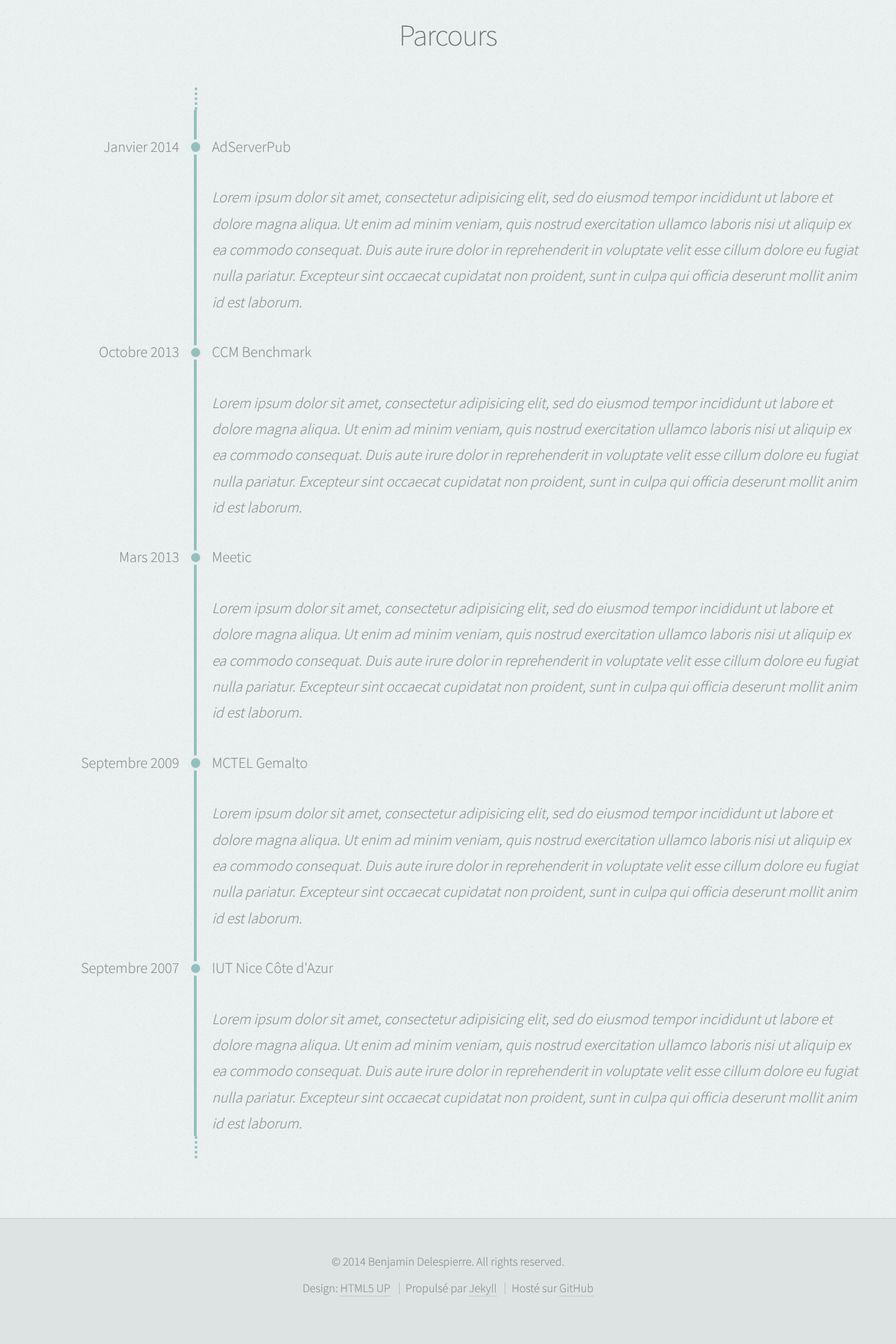
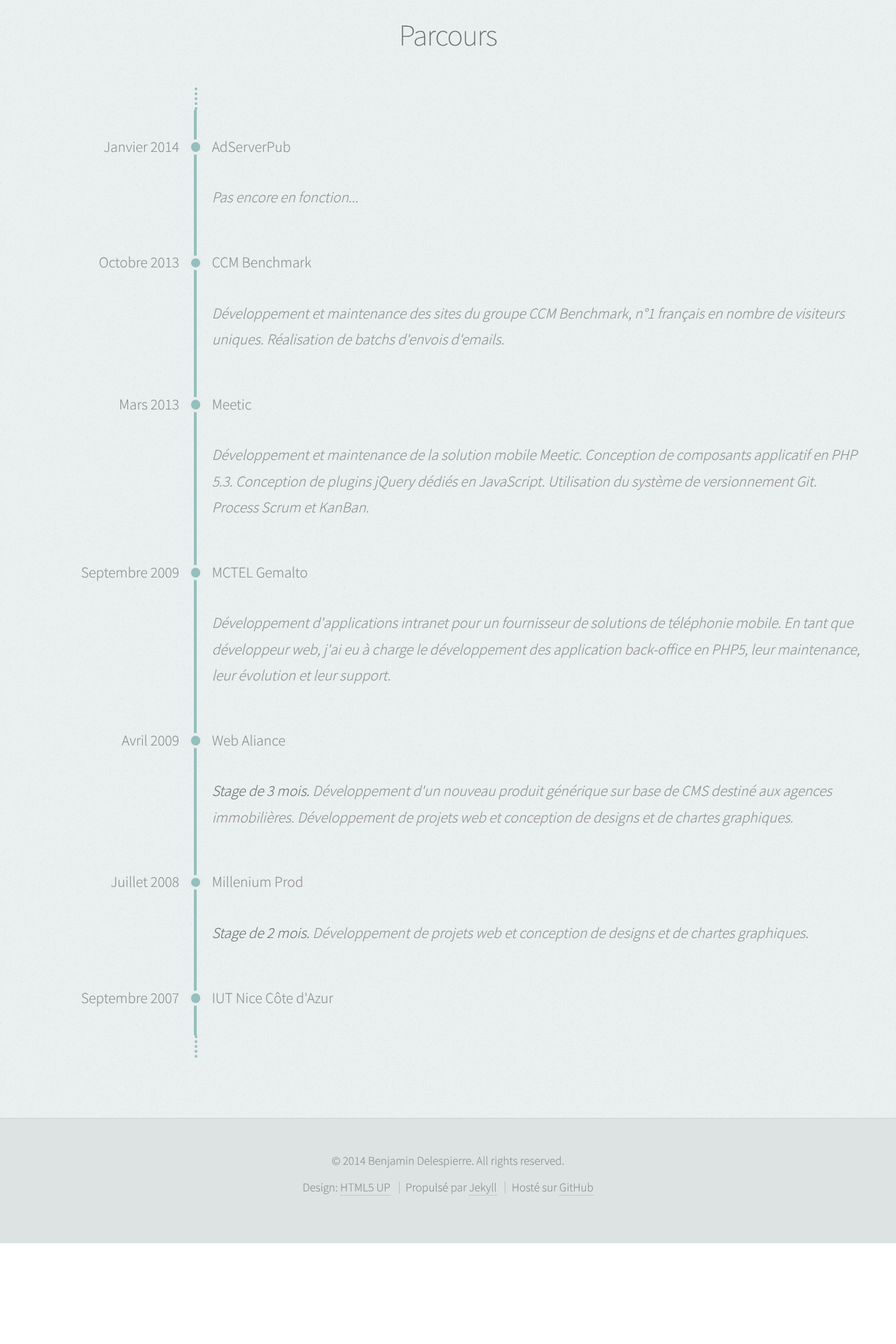
Before and after one commit to bdelespierre/bdelespierre.github.io, a Jekyll site: the page built from cv.html, in a window 1280 px wide. Shown: the part 1777-3697 px from the top of the page at 70% size. Built offline with Jekyll 4.4.1, drawn with Linux system fonts in a browser that asks for light colours; Markdown is read by kramdown in place of the engine named in the settings; after the commit the page ends 3553 px from its top, so only the background shows below that.

Commit message:
minor refactoring; curriculum completion

```diff
--- a/_layouts/main.html
+++ b/_layouts/main.html
@@ -18,7 +18,6 @@
     <script src="/js/skel.min.js"></script>
     <script src="/js/skel-panels.min.js"></script>
     <script src="/js/init.js"></script>
-    <script src="/js/jquery.inview.js" media="screen"></script>
     <!--[if lte IE 8]><script src="/js/html5shiv.js"></script><![endif]-->
     <noscript>
       <link rel="stylesheet" href="/css/skel-noscript.css" />
--- a/css/style.css
+++ b/css/style.css
@@ -1360,6 +1360,7 @@
 				{
 					margin-left: 11em;
 					margin-bottom: 0;
+					padding-bottom: 1em;
 					border-left: .2em solid #93bfbe;
 					padding-left: 1em;
 					font-style: italic;
--- a/cv.html
+++ b/cv.html
@@ -203,49 +203,29 @@
         <ul>
             <li class="animated head"><span>Janvier 2014</span><a href="http://www.adserverpub.com/">AdServerPub</a></li>
             <li class="animated content">
-                <p>Lorem ipsum dolor sit amet, consectetur adipisicing elit, sed do eiusmod
-                tempor incididunt ut labore et dolore magna aliqua. Ut enim ad minim veniam,
-                quis nostrud exercitation ullamco laboris nisi ut aliquip ex ea commodo
-                consequat. Duis aute irure dolor in reprehenderit in voluptate velit esse
-                cillum dolore eu fugiat nulla pariatur. Excepteur sint occaecat cupidatat non
-                proident, sunt in culpa qui officia deserunt mollit anim id est laborum.</p>
+                <p>Pas encore en fonction...</p>
             </li>
             <li class="animated head"><span>Octobre 2013</span><a href="http://www.ccmbenchmark.com/">CCM Benchmark</a></li>
             <li class="animated content">
-                <p>Lorem ipsum dolor sit amet, consectetur adipisicing elit, sed do eiusmod
-                tempor incididunt ut labore et dolore magna aliqua. Ut enim ad minim veniam,
-                quis nostrud exercitation ullamco laboris nisi ut aliquip ex ea commodo
-                consequat. Duis aute irure dolor in reprehenderit in voluptate velit esse
-                cillum dolore eu fugiat nulla pariatur. Excepteur sint occaecat cupidatat non
-                proident, sunt in culpa qui officia deserunt mollit anim id est laborum.</p>
+                <p>Développement et maintenance des sites du groupe CCM Benchmark, n°1 français en nombre de visiteurs uniques. Réalisation de batchs d'envois d'emails.</p>
             </li>
             <li class="animated head"><span>Mars 2013</span><a href="http://www.meetic-corp.com/en">Meetic</a></li>
             <li class="animated content">
-                <p>Lorem ipsum dolor sit amet, consectetur adipisicing elit, sed do eiusmod
-                tempor incididunt ut labore et dolore magna aliqua. Ut enim ad minim veniam,
-                quis nostrud exercitation ullamco laboris nisi ut aliquip ex ea commodo
-                consequat. Duis aute irure dolor in reprehenderit in voluptate velit esse
-                cillum dolore eu fugiat nulla pariatur. Excepteur sint occaecat cupidatat non
-                proident, sunt in culpa qui officia deserunt mollit anim id est laborum.</p>
+                <p>Développement et maintenance de la solution mobile Meetic. Conception de composants applicatif en PHP 5.3. Conception de plugins jQuery dédiés en JavaScript. Utilisation du système de versionnement Git. Process Scrum et KanBan.</p>
             </li>
             <li class="animated head"><span>Septembre 2009</span><a href="http://www.mctel.fr/">MCTEL Gemalto</a></li>
             <li class="animated content">
-                <p>Lorem ipsum dolor sit amet, consectetur adipisicing elit, sed do eiusmod
-                tempor incididunt ut labore et dolore magna aliqua. Ut enim ad minim veniam,
-                quis nostrud exercitation ullamco laboris nisi ut aliquip ex ea commodo
-                consequat. Duis aute irure dolor in reprehenderit in voluptate velit esse
-                cillum dolore eu fugiat nulla pariatur. Excepteur sint occaecat cupidatat non
-                proident, sunt in culpa qui officia deserunt mollit anim id est laborum.</p>
+                <p>Développement d'applications intranet pour un fournisseur de solutions de téléphonie mobile. En tant que développeur web, j'ai eu à charge le développement des application back-office en PHP5, leur maintenance, leur évolution et leur support.</p>
+            </li>
+            <li class="animated head"><span>Avril 2009</span><a href="http://www.web-alliance.fr/">Web Aliance</a></li>
+            <li class="animated content">
+                <p><strong>Stage de 3 mois.</strong> Développement d'un nouveau produit générique sur base de CMS destiné aux agences immobilières. Développement de projets web et conception de designs et de chartes graphiques.</p>
+            </li>
+            <li class="animated head"><span>Juillet 2008</span><a href="http://www.milleniumprod.com/">Millenium Prod</a></li>
+            <li class="animated content">
+                <p><strong>Stage de 2 mois.</strong> Développement de projets web et conception de designs et de chartes graphiques.</p>
             </li>
             <li class="animated head"><span>Septembre 2007</span><a href="http://www.iut.unice.fr/">IUT Nice Côte d'Azur</a></li>
-            <li class="animated content">
-                <p>Lorem ipsum dolor sit amet, consectetur adipisicing elit, sed do eiusmod
-                tempor incididunt ut labore et dolore magna aliqua. Ut enim ad minim veniam,
-                quis nostrud exercitation ullamco laboris nisi ut aliquip ex ea commodo
-                consequat. Duis aute irure dolor in reprehenderit in voluptate velit esse
-                cillum dolore eu fugiat nulla pariatur. Excepteur sint occaecat cupidatat non
-                proident, sunt in culpa qui officia deserunt mollit anim id est laborum.</p>
-            </li>
         </ul>
 
     </div>
--- a/js/init.js
+++ b/js/init.js
@@ -18,7 +18,7 @@
 				useOrientation: true,
 				breakpoints: {
 					'widest':	{ range: '1881-', hasStyleSheet: false, containers: 1400, grid: { gutters: 40 } },
-					'wide':	{ range: '961-1880', containers: 1200, grid: { gutters: 40 } },
+					'wide':	    { range: '961-1880', containers: 1200, grid: { gutters: 40 } },
 					'normal':	{ range: '961-1620', containers: 960, grid: { gutters: 40 } },
 					'narrow':	{ range: '961-1320', containers: 'fluid', grid: { gutters: 20 } },
 					'narrower':	{ range: '-960', containers: 'fluid', grid: { gutters: 15 } },
@@ -189,6 +189,62 @@
 
 		};
 
+	// inview event
+	    function getViewportHeight() {
+	        var height = window.innerHeight; // Safari, Opera
+	        var mode = document.compatMode;
+
+	        if ( (mode || !$.support.boxModel) ) { // IE, Gecko
+	            height = (mode == 'CSS1Compat') ?
+	            document.documentElement.clientHeight : // Standards
+	            document.body.clientHeight; // Quirks
+	        }
+
+	        return height;
+	    }
+
+	    $(window).scroll(function () {
+	        var vpH = getViewportHeight(),
+	            scrolltop = (document.documentElement.scrollTop ?
+	                document.documentElement.scrollTop :
+	                document.body.scrollTop),
+	            elems = [];
+
+	        // naughty, but this is how it knows which elements to check for
+	        $.each($.cache, function () {
+	            if (this.events && this.events.inview) {
+	                elems.push(this.handle.elem);
+	            }
+	        });
+
+	        if (elems.length) {
+	            $(elems).each(function () {
+	                var $el = $(this),
+	                    top = $el.offset().top,
+	                    height = $el.height(),
+	                    inview = $el.data('inview') || false;
+
+	                if (scrolltop > (top + height) || scrolltop + vpH < top) {
+	                    if (inview) {
+	                        $el.data('inview', false);
+	                        $el.trigger('inview', [ false ]);
+	                    }
+	                } else if (scrolltop < (top + height)) {
+	                    if (!inview) {
+	                        $el.data('inview', true);
+	                        $el.trigger('inview', [ true ]);
+	                    }
+	                }
+	            });
+	        }
+	    });
+
+	    // kick the event to pick up any elements already in view.
+	    // note however, this only works if the plugin is included after the elements are bound to 'inview'
+	    $(function () {
+	        $(window).scroll();
+	    });
+
 // Ready stuff
 	jQuery(function() {
 
```
